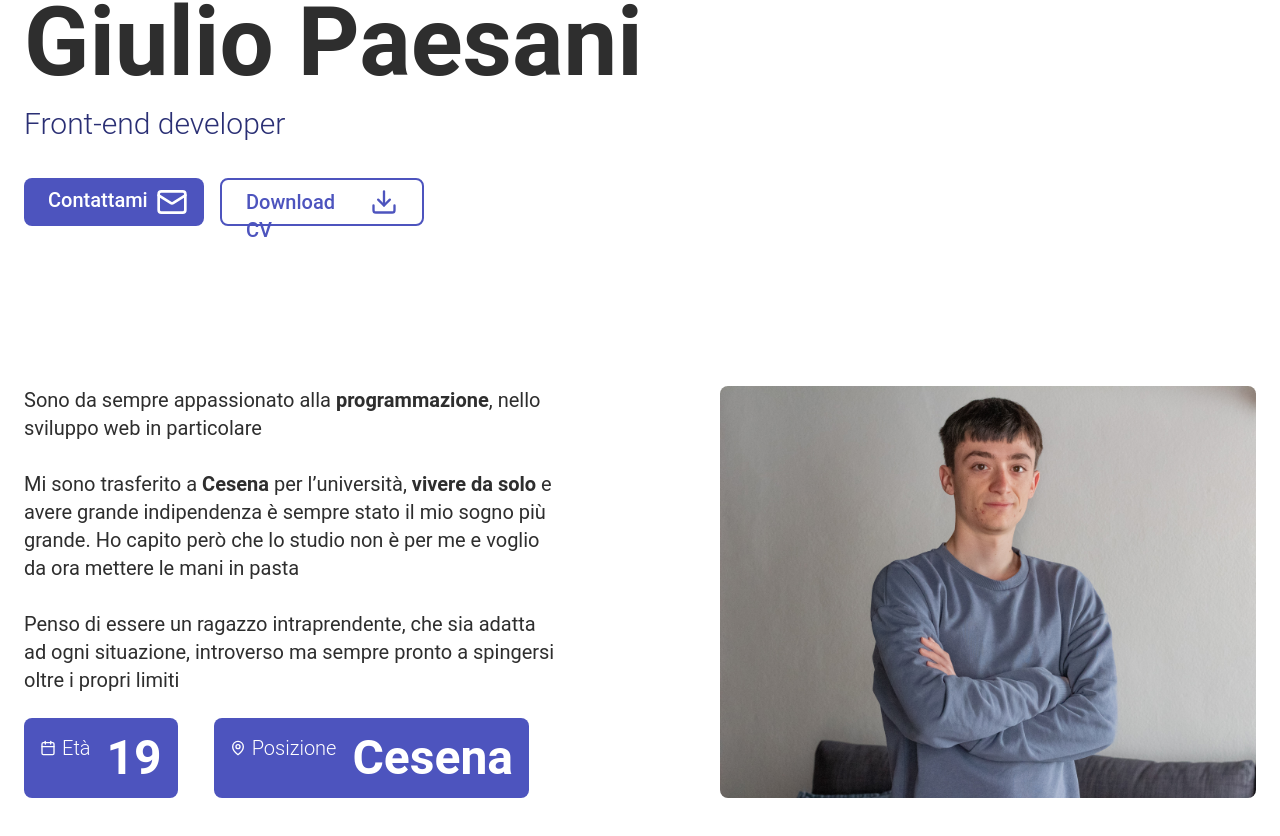
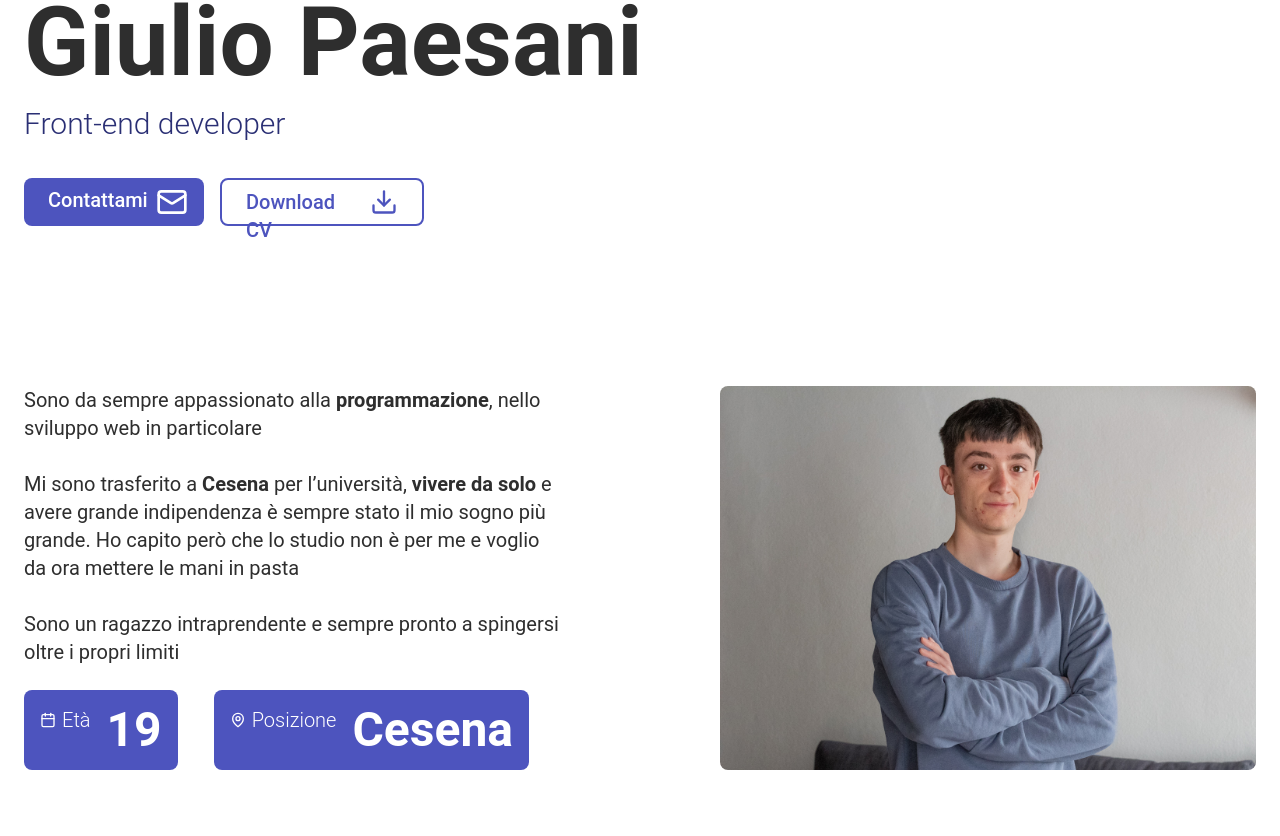
Before and after one commit to GiulioPaesani/giuliopaesani.it, a React (Create React App) app: page / in a window 1280 px wide. Shown: the part 370-1206 px from the top of the page. Built offline with nearby package versions, Linux system fonts and the light colour scheme.

Commit message:
Update Curriculum

```diff
--- a/src/components/Presentation/PersonalDescription.tsx
+++ b/src/components/Presentation/PersonalDescription.tsx
@@ -8,7 +8,7 @@ const PersonalDescription = () => {
 			grande. Ho capito però che lo studio non è per me e voglio da ora mettere le mani in pasta
 			<br />
 			<br />
-			Penso di essere un ragazzo intraprendente, che sia adatta ad ogni situazione, introverso ma sempre pronto a spingersi oltre i propri limiti
+			Sono un ragazzo intraprendente e sempre pronto a spingersi oltre i propri limiti
 		</p>
 	);
 };
```
Also changed, not shown: 1 other file (tests, documents, lock files or other folders).
